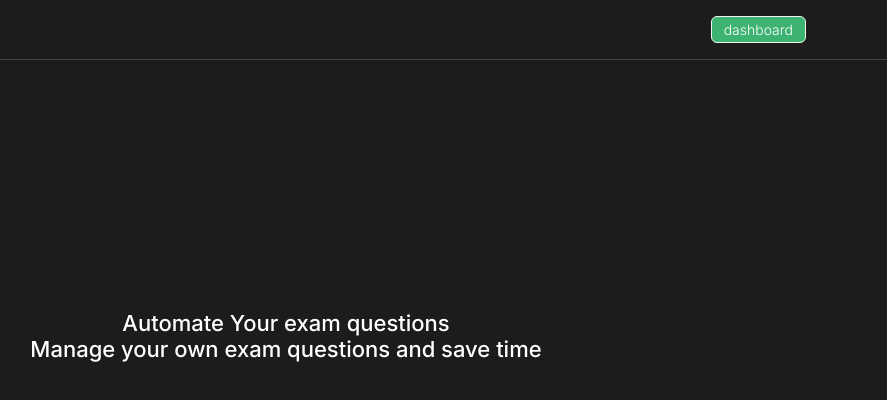
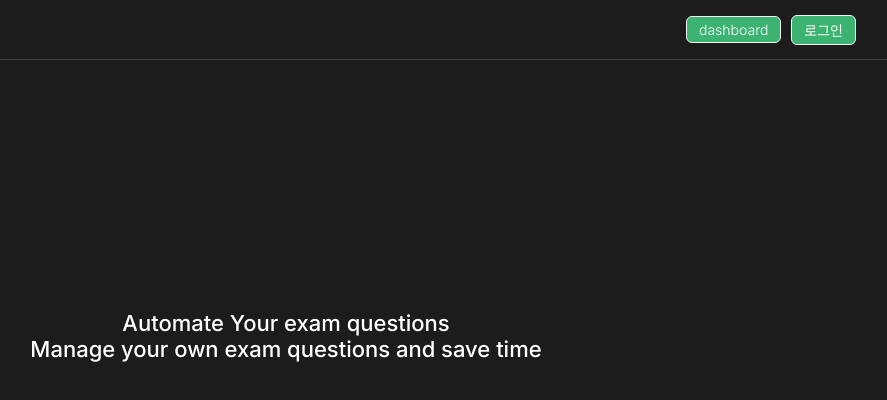
Before and after one commit to bayy1216/Grading-X-FE, a Next.js app: page / in a window 1280 px wide. Shown: the top 400 px of the page, without its empty margins (354-1241 px from the left). Built offline with nearby package versions, Linux system fonts and the light colour scheme.

Commit message:
[Feat]: 로그인 버튼 추가

```diff
--- a/src/app/(beforeLogin)/page.module.css
+++ b/src/app/(beforeLogin)/page.module.css
@@ -18,9 +18,17 @@
 .headerLeft {
     flex: 1;
 }
+.headerRight {
+    flex: 1;
+    display: flex;
+    flex-direction: row;
+    justify-content: flex-end;
+    align-items: center;
+    margin-right: 60px;
+}
 
 .link{
-    margin-right: 120px;
+    margin-right: 10px;
     text-decoration: none;
     color: white;
 
--- a/src/app/(beforeLogin)/page.tsx
+++ b/src/app/(beforeLogin)/page.tsx
@@ -7,9 +7,15 @@ export default function Home() {
     <main className={styles.container}>
       <div className={styles.header}>
         <div className={styles.headerLeft}></div>
-        <Link href={'/dashboard/course'} className={styles.link}>
-          dashboard
-        </Link>
+        <div className={styles.headerRight}>
+
+          <Link href={'/dashboard/course'} className={styles.link}>
+            dashboard
+          </Link>
+          <Link href={'/login'} className={styles.link}>
+            로그인
+          </Link>
+        </div>
       </div>
       <div className={styles.introduction}>
         <div>Automate Your exam questions</div>
```
